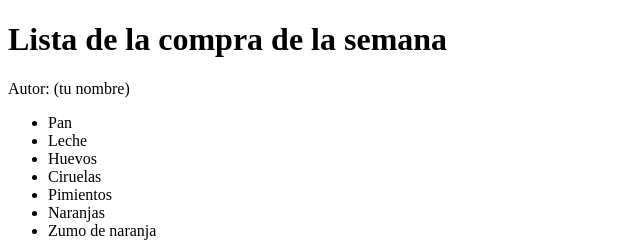
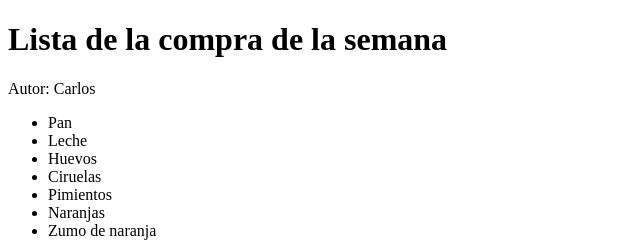
Before and after one commit to victorrpf/practica_remotos_base, a plain HTML site: page index.html in a window 1280 px wide. Shown: the full height of the page, 0-640 px from the left. Drawn offline with Linux system fonts and the light colour scheme.

Commit message:
Firma la práctica

```diff
--- a/index.html
+++ b/index.html
@@ -6,7 +6,7 @@
 </head>
 <body>
   <h1>Lista de la compra de la semana</h1>
-  <p>Autor: (tu nombre)</p>
+  <p>Autor: Carlos</p>
   <ul>
     <li>Pan</li>
     <li>Leche</li>
```
